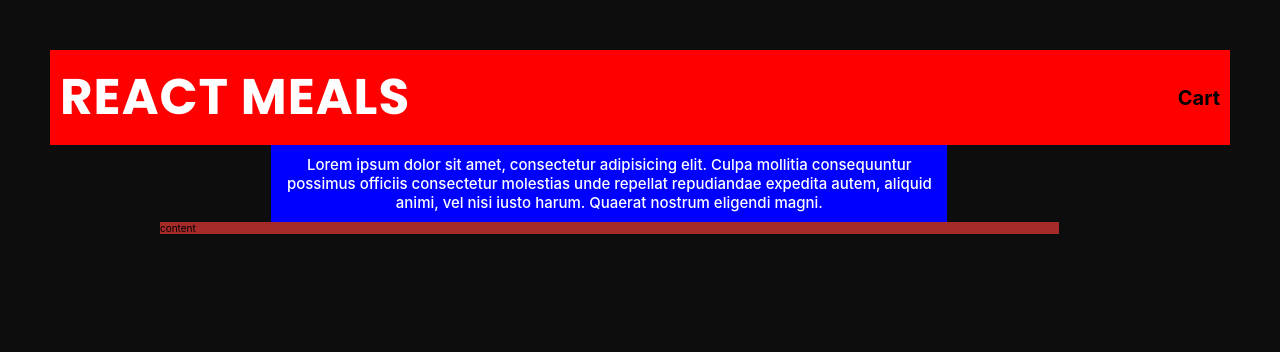
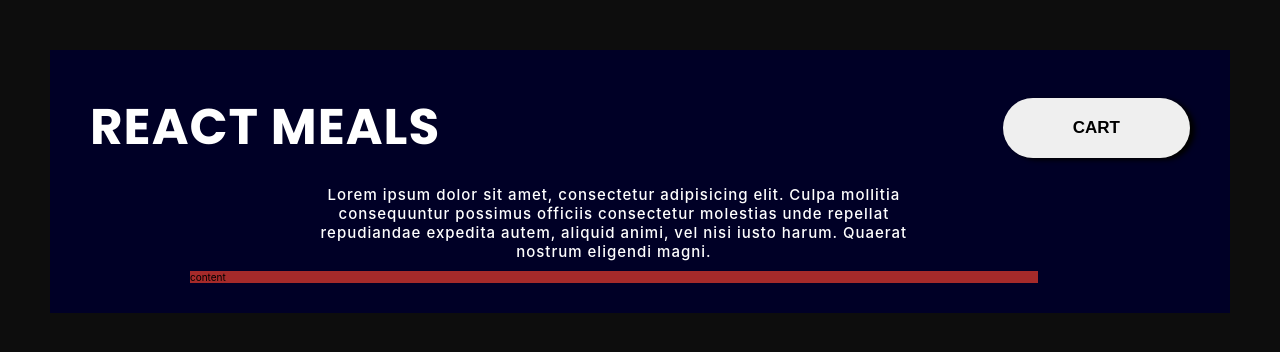
Before and after one commit to andreicastrodev/react-meals, a React (Create React App) app: page / in a window 1280 px wide. Shown: the top 352 px of the page. Built offline with nearby package versions, Linux system fonts and the light colour scheme.

Commit message:
designed the layout and added a custom btn on the header

```diff
--- a/src/App.css
+++ b/src/App.css
@@ -17,6 +17,7 @@ body {
 }
 
 .App {
+  padding: 3rem;
   display: grid;
   grid-template-rows: repeat(4, min-content);
   grid-template-columns:
@@ -24,6 +25,7 @@ body {
     [center-start] repeat(8, [col-start] minmax(min-content, 14rem) [col-end])
     [center-end] minmax(6rem, 1fr)
     [full-end];
+    background-color:#000026;
 }
 
 .header {
@@ -33,13 +35,11 @@ body {
   align-items: center;
   justify-content: space-between;
 
-  background-color: red;
 }
 
 .landingMessage {
   padding: 1rem;
   grid-column: col-start 2 / col-end 6;
-  background-color: blue;
 }
 
 .content {
--- /dev/null
+++ b/src/components/Header/Cart/Cart-btn.component.jsx
@@ -0,0 +1,9 @@
+import React from "react";
+import styles from "./Cart-btn.module.css"
+const CartButton = () => (
+  <React.Fragment>
+    <button className={styles.cartBtn}>Cart</button>
+  </React.Fragment>
+);
+
+export default CartButton;
--- /dev/null
+++ b/src/components/Header/Cart/Cart-btn.module.css
@@ -0,0 +1,23 @@
+.cartBtn {
+  outline: none;
+  border: none;
+  padding: 2rem 7rem;
+  font-size: 1.7rem;
+  font-weight: 700;
+  text-transform: uppercase;
+  border-radius: 5rem;
+  cursor: pointer;
+  transition: all 0.2s;
+  box-shadow: 5px 2px 5px black;
+}
+
+.cartBtn:hover {
+  transform: translateY(-3px);
+
+  box-shadow: 5px 5px 10px black;
+}
+
+.cartBtn:active {
+  transform: translateY(1px);
+  box-shadow: 5px 2px 5px black;
+}
--- a/src/components/Header/Header.component.jsx
+++ b/src/components/Header/Header.component.jsx
@@ -1,9 +1,10 @@
 import React from "react";
+import CartButton from "./Cart/Cart-btn.component";
 import styles from "./Header.module.css";
 const Header = () => (
   <React.Fragment>
     <h1 className={styles.headerTitle}>React Meals</h1>
-    <h1>Cart</h1>
+    <CartButton />
   </React.Fragment>
 );
 
--- a/src/components/LandingMessage/LandingMessage.module.css
+++ b/src/components/LandingMessage/LandingMessage.module.css
@@ -3,4 +3,5 @@
   color: white;
   font-weight: 500;
   text-align: center;
+  letter-spacing: 1px;
 }
```
